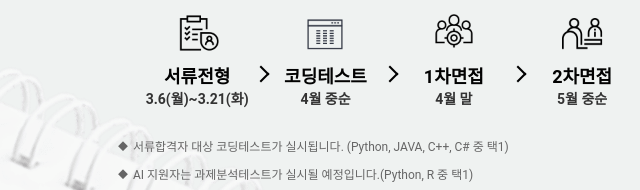
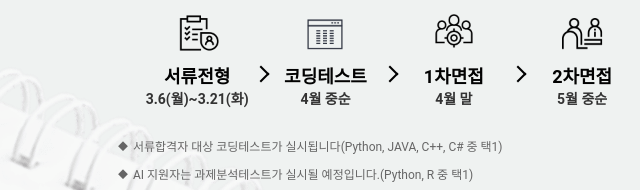
Before and after one commit to gracefulwolf/lgcns, a plain HTML site: page index.html in a window 1280 px wide. Shown: the part 2780-2970 px from the top of the page, 122-762 px from the left. Drawn offline with Linux system fonts and the light colour scheme; a web font is replaced by a local one.

Commit message:
ㅁㅁㅁㅁ

```diff
--- a/index.html
+++ b/index.html
@@ -200,7 +200,7 @@
                     </li>
                 </ul>
                 <ul class="list-wrap">
-                    <li>서류합격자 대상 코딩테스트가 실시됩니다. (Python, JAVA, C++, C# 중 택1)</li>
+                    <li>서류합격자 대상 코딩테스트가 실시됩니다(Python, JAVA, C++, C# 중 택1)</li>
                     <li>AI 지원자는 과제분석테스트가 실시될 예정입니다.(Python, R 중 택1)</li>
                     <li>Entrue Consulting 지원자는 코딩테스트가 면제되고, <br>실무면접 시 전공분야/논문 관련 PT면접이 실시됩니다.</li>
                     <li>IT Jump Up Path 지원자도 IT 기본 역량 확인을 위해 코딩테스트 응시가 필수입니다.<br>(단, 타 분야와 별도 합격기준 적용 예정)</li>
```
